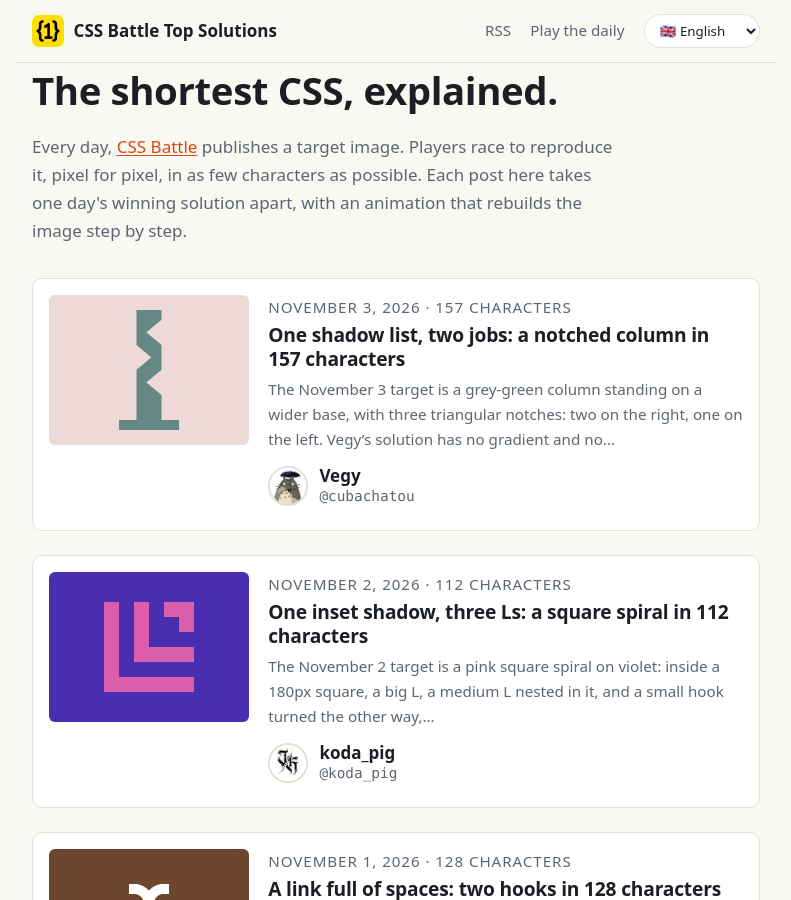
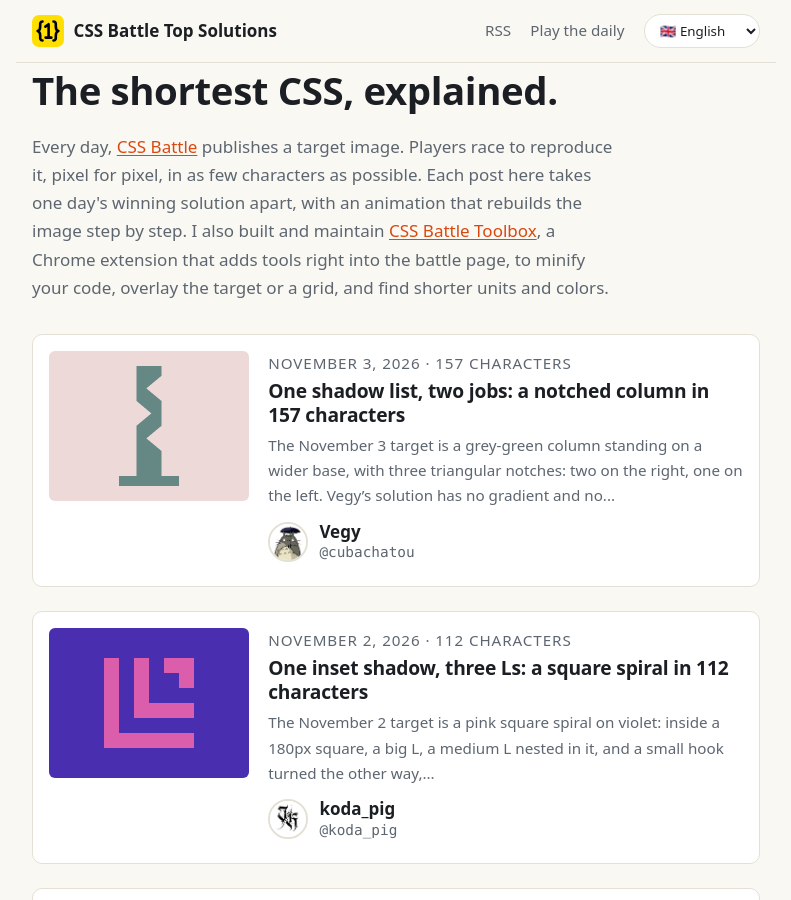
Before and after one commit to evanliomain/css-battle-blog, a Jekyll site: the page built from index.html, in a window 1280 px wide and 900 px high. Shown: the whole window, without its empty margins (244-1035 px from the left). Built offline with Jekyll 4.4.1, drawn with Linux system fonts in a browser that asks for light colours.

Commit message:
Mention the CSS Battle Toolbox extension in the home intro
Co-Authored-By: Claude Opus 5.5 <noreply@anthropic.com>

```diff
--- a/_data/i18n.yml
+++ b/_data/i18n.yml
@@ -9,7 +9,7 @@ en:
   play_daily: Play the daily
   footer: Not affiliated with CSS Battle. Solutions belong to their authors, targets to <a href="https://cssbattle.dev" rel="noopener">cssbattle.dev</a>.
   home_title: The shortest CSS, explained.
-  home_intro: Every day, <a href="https://cssbattle.dev/daily" rel="noopener">CSS Battle</a> publishes a target image. Players race to reproduce it, pixel for pixel, in as few characters as possible. Each post here takes one day's winning solution apart, with an animation that rebuilds the image step by step.
+  home_intro: Every day, <a href="https://cssbattle.dev/daily" rel="noopener">CSS Battle</a> publishes a target image. Players race to reproduce it, pixel for pixel, in as few characters as possible. Each post here takes one day's winning solution apart, with an animation that rebuilds the image step by step. I also built and maintain <a href="https://chromewebstore.google.com/detail/css-battle-toolbox/emdpbenabkkocjldgifjkciijdmcflin" rel="noopener">CSS Battle Toolbox</a>, a Chrome extension that adds tools right into the battle page, to minify your code, overlay the target or a grid, and find shorter units and colors.
   daily_target: Daily target
   top_by: Top solution by
   characters: Characters
@@ -30,7 +30,7 @@ fr:
   play_daily: Jouer le défi du jour
   footer: Sans lien avec CSS Battle. Les solutions appartiennent à leurs auteurs, les cibles à <a href="https://cssbattle.dev" rel="noopener">cssbattle.dev</a>.
   home_title: Le CSS le plus court, expliqué.
-  home_intro: Chaque jour, <a href="https://cssbattle.dev/daily" rel="noopener">CSS Battle</a> publie une image cible. Les joueurs s'affrontent pour la reproduire au pixel près, avec le moins de caractères possible. Chaque article décortique la solution gagnante d'un jour, avec une animation qui reconstruit l'image étape par étape.
+  home_intro: Chaque jour, <a href="https://cssbattle.dev/daily" rel="noopener">CSS Battle</a> publie une image cible. Les joueurs s'affrontent pour la reproduire au pixel près, avec le moins de caractères possible. Chaque article décortique la solution gagnante d'un jour, avec une animation qui reconstruit l'image étape par étape. J'ai aussi créé et je maintiens <a href="https://chromewebstore.google.com/detail/css-battle-toolbox/emdpbenabkkocjldgifjkciijdmcflin" rel="noopener">CSS Battle Toolbox</a>, une extension Chrome qui ajoute des outils directement dans la page de la battle, pour minifier son code, superposer la cible ou une grille, et trouver des unités et des couleurs plus courtes.
   daily_target: Cible du jour
   top_by: Top solution de
   characters: Caractères
```
